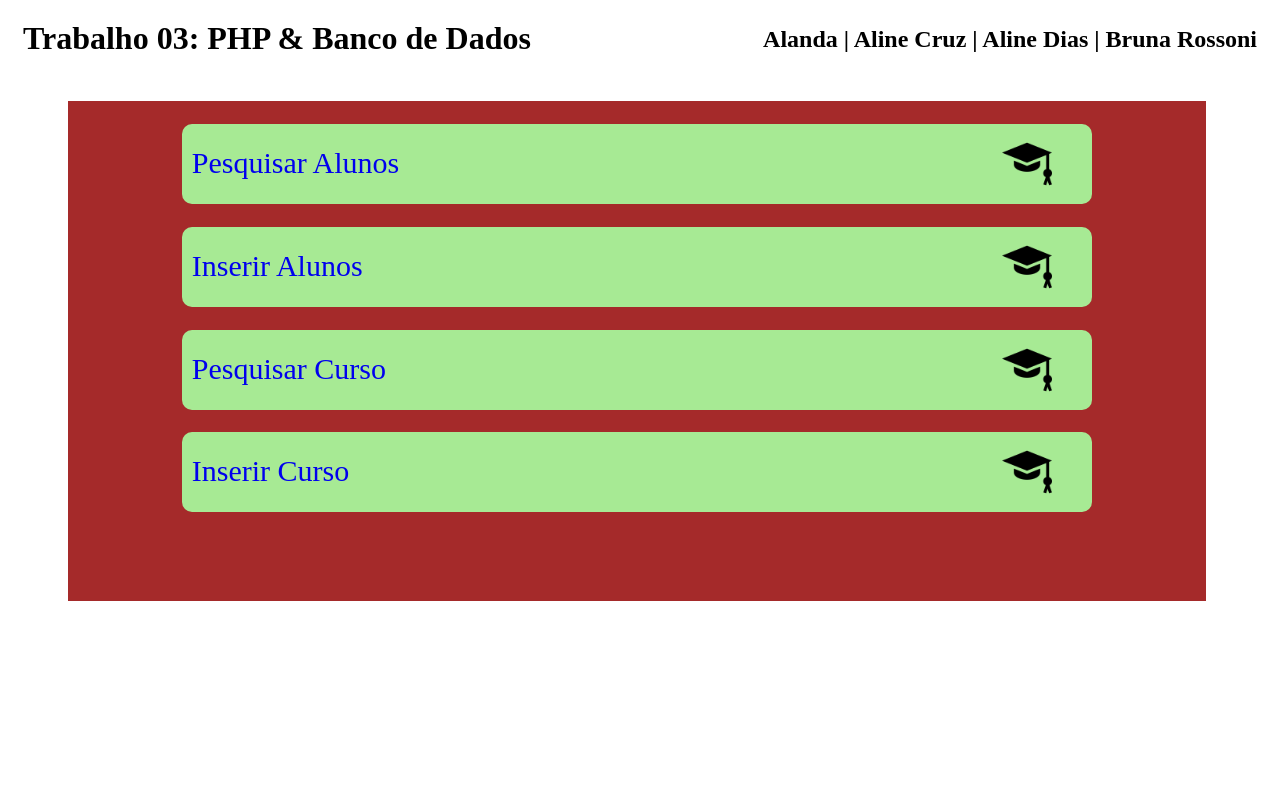
After one commit to alinenecchi/trabalho_03_integracao_php_bd, a PHP site: page /home.html in a window 1280 px wide. The commit adds this page. Run offline with PHP 8.4, Linux system fonts and the light colour scheme.

Commit message:
atualizando cod

```diff
--- a/css/stylesheet.css
+++ b/css/stylesheet.css
@@ -17,26 +17,39 @@ h2 {
   margin-top: 18px;
 }
 
+#container {
+  background-color: brown;
+  width: 90%;
+  height: 500px;
+  margin-left: 60px;
+  margin-top: 15px;
+}
+
 .cards {
   float: left;
   background-color: rgb(168, 255, 160, 0.9);
-  width: 90%;
-  height: 15%;
-  margin-left: 5%;
+  width: 80%;
+  height: 80px;
+  margin-left: 10%;
   margin-top: 2%;
   border-radius: 10px;
 }
 
-.cards p {
+.text {
   float: left;
+  line-height: 2px;
   font-size: 30px;
   margin-left: 10px;
-  margin-top: 35px;
+  margin-top: 8px;
 }
 
 .images {
   float: right;
   width: 60px;
-  margin-left: 20px;
-  margin-top: 2px;
+  margin-right: 30px;
+  margin-top: 15px;
 }
+
+.icon {
+  width: 50px;
+}
--- /dev/null
+++ b/home.html
@@ -0,0 +1,66 @@
+<html>
+  <head>
+    <title>Trabalho 03: PHP + Banco de Dados</title>
+
+    <style type="text/css">
+      @import "css/stylesheet.css";
+    </style>
+  </head>
+
+  <body>
+    <div id="header">
+      <h1>Trabalho 03: PHP & Banco de Dados</h1>
+      <h2>Alanda | Aline Cruz | Aline Dias | Bruna Rossoni</h2>
+    </div>
+
+    <div id="container">
+        <a href="/alunos/lista_alunos.php">
+            <section class="cards">
+                <div class="text">
+                    <p>Pesquisar Alunos</p>
+                </div>
+
+                <div class="images">
+                    <img src="images/icon01.png" class="icon">
+                </div>
+            </section>
+        </a>
+
+        <a href="/alunos/inserir_alunos.php">
+            <section class="cards">
+                <div class="text">
+                    <p>Inserir Alunos</p>
+                </div>
+
+                <div class="images">
+                    <img src="images/icon01.png" class="icon">
+                </div>
+            </section>
+        </a>
+
+        <a href="/cursos/lista_curso.php">
+            <section class="cards">
+                <div class="text">
+                    <p>Pesquisar Curso</p>
+                </div>
+
+                <div class="images">
+                    <img src="images/icon01.png" class="icon">
+                </div>
+            </section>
+        </a>
+
+        <a href="/cursos/inserir_curso.php">
+            <section class="cards">
+                <div class="text">
+                    <p>Inserir Curso</p>
+                </div>
+
+                <div class="images">
+                    <img src="images/icon01.png" class="icon">
+                </div>
+            </section>
+        </a>
+    </div>
+  </body>
+</html>
```
